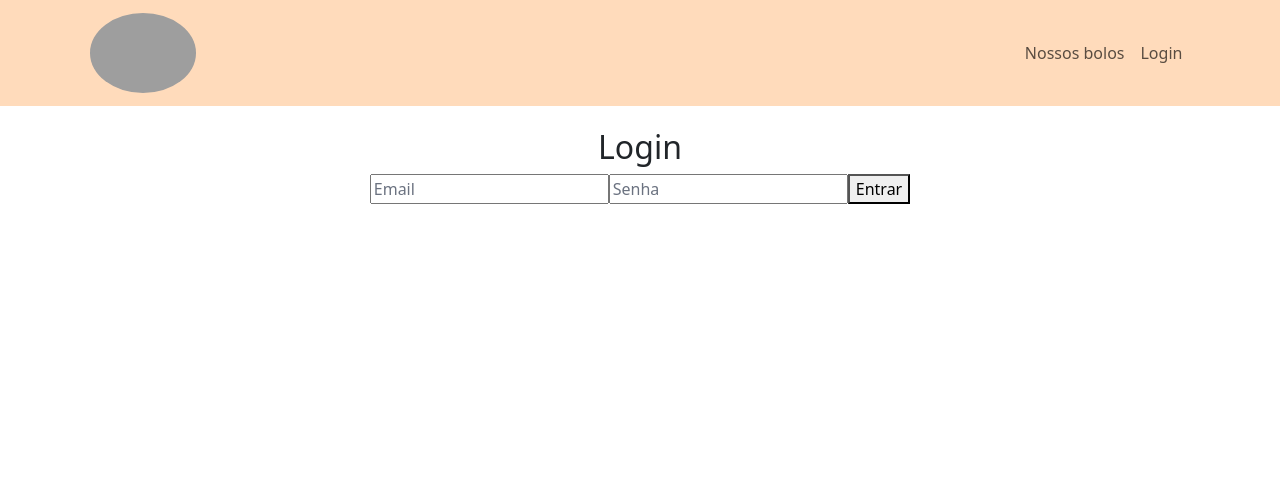
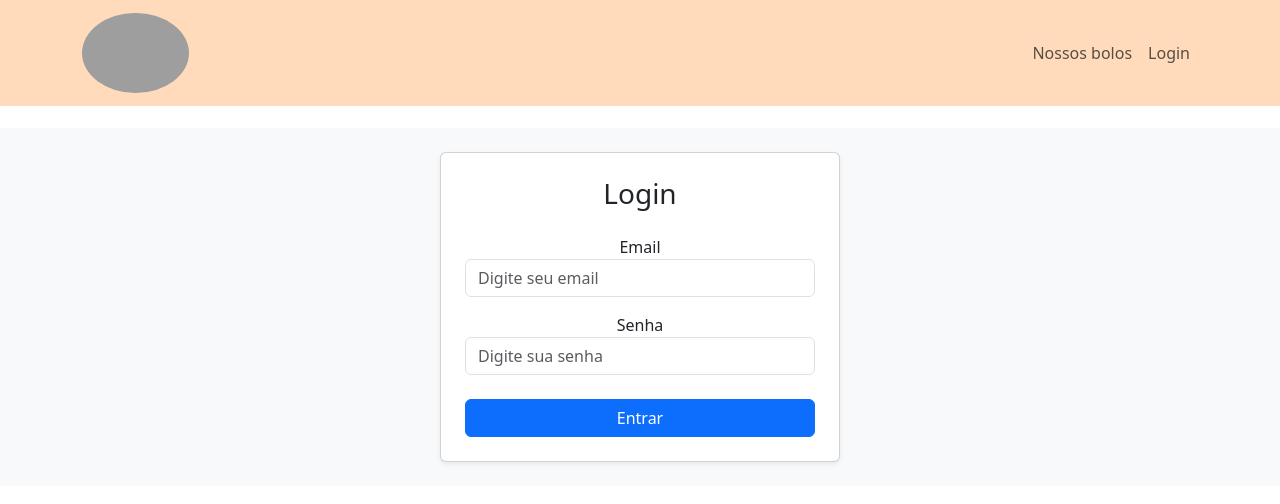
Before and after one commit to s-f22/loja-de-bolos, a React (Vite) app: page /login in a window 1280 px wide. Shown: the top 504 px of the page. Built offline with nearby package versions, Linux system fonts and the light colour scheme; grey boxes are pictures that could not be loaded.

Commit message:
bootstrap no login e container no header

```diff
--- a/src/components/Header.tsx
+++ b/src/components/Header.tsx
@@ -13,9 +13,11 @@ export const Header = () => {
 
   return (
     <nav
-      style={{ backgroundColor: "#FFDBBB", paddingLeft: "7%", paddingRight: "7%" }}
+      style={{ backgroundColor: "#FFDBBB" }}
       className="fixed-top container-fluid navbar navbar-expand-lg navbar-light"
     >
+      <div className="container">
+
         <Link className="navbar-brand" to="/">
           <img
             src="https://lojadebolos.com.br/wp-content/uploads/2022/03/Logo-Loja-de-Bolos300-2.fw_.png"
@@ -59,6 +61,9 @@ export const Header = () => {
             </li>
           </ul>
         </div>
+
+      </div>
+
     </nav>
   );
 };
--- a/src/pages/Login.tsx
+++ b/src/pages/Login.tsx
@@ -29,11 +29,35 @@ export const Login = () => {
   };
 
   return (
-    <div>
-      <h2>Login</h2>
-      <input value={email} onChange={e => setEmail(e.target.value)} placeholder="Email" />
-      <input type="password" value={password} onChange={e => setPassword(e.target.value)} placeholder="Senha" />
-      <button onClick={handleLogin}>Entrar</button>
+    <div className="d-flex justify-content-center align-items-center bg-light p-4">
+      <div className="card p-4 shadow-sm" style={{ width: "100%", maxWidth: "400px" }}>
+        <h3 className="text-center mb-4">Login</h3>
+        <div className="form-group mb-3">
+          <label htmlFor="email">Email</label>
+          <input
+            id="email"
+            className="form-control"
+            type="email"
+            value={email}
+            onChange={(e) => setEmail(e.target.value)}
+            placeholder="Digite seu email"
+          />
+        </div>
+        <div className="form-group mb-4">
+          <label htmlFor="password">Senha</label>
+          <input
+            id="password"
+            className="form-control"
+            type="password"
+            value={password}
+            onChange={(e) => setPassword(e.target.value)}
+            placeholder="Digite sua senha"
+          />
+        </div>
+        <button className="btn btn-primary w-100" onClick={handleLogin}>
+          Entrar
+        </button>
+      </div>
     </div>
   );
 };
```
Lines whose indentation alone changed are shown as unchanged.
